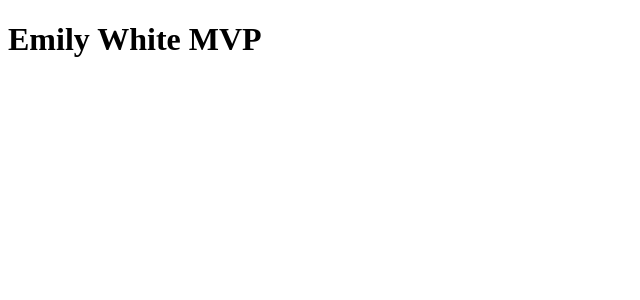
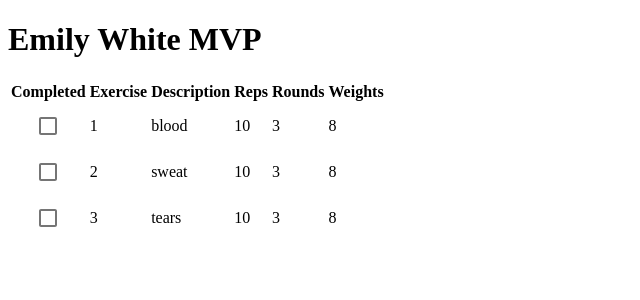
Before and after one commit to 13emwhite/fitness-mvp, a React (Create React App) app in the folder fitness-mvp/: page / in a window 1280 px wide. Shown: the top 300 px of the page, without its empty margins (0-640 px from the left). Built offline with nearby package versions, Linux system fonts and the light colour scheme.

Commit message:
rough draft of workout table and checkbox functionality

```diff
--- a/fitness-mvp/package.json
+++ b/fitness-mvp/package.json
@@ -4,11 +4,15 @@
   "author": "Emily White",
   "private": true,
   "dependencies": {
+    "@material-ui/core": "^4.11.0",
+    "@material-ui/icons": "^4.9.1",
     "@testing-library/jest-dom": "^5.11.5",
     "@testing-library/react": "^11.1.0",
     "@testing-library/user-event": "^12.1.10",
+    "bootstrap": "^4.5.3",
     "express": "^4.17.1",
     "react": "^17.0.1",
+    "react-bootstrap": "^1.4.0",
     "react-dom": "^17.0.1",
     "react-scripts": "4.0.0",
     "web-vitals": "^0.2.4"
--- a/fitness-mvp/src/App.js
+++ b/fitness-mvp/src/App.jsx
@@ -2,12 +2,14 @@
 // import './App.css';
 
 import React from 'react';
+import Workouts from './Workouts.jsx'
 
 class App extends React.Component {
   render() {
     return (
       <div>
         <h1>Emily White MVP</h1>
+        <Workouts />
       </div>
     );
   }
--- /dev/null
+++ b/fitness-mvp/src/Workouts.jsx
@@ -0,0 +1,51 @@
+import React from 'react';
+import Table from 'react-bootstrap/Table';
+
+import Checkbox from '@material-ui/core/Checkbox';
+// import CheckBoxOutlineBlankIcon from '@material-ui/icons/CheckBoxOutlineBlank';
+// import CheckBoxIcon from '@material-ui/icons/CheckBox';
+
+const Workouts = () => {
+  return (
+  <Table striped bordered hover variant="dark">
+  <thead>
+    <tr>
+      <th>Completed</th>
+      <th>Exercise</th>
+      <th>Description</th>
+      <th>Reps</th>
+      <th>Rounds</th>
+      <th>Weights</th>
+    </tr>
+  </thead>
+  <tbody>
+    <tr>
+    <th><Checkbox/></th>
+      <td>1</td>
+      <td>blood</td>
+      <td>10</td>
+      <td>3</td>
+      <td>8</td>
+    </tr>
+     <tr>
+     <th><Checkbox/></th>
+      <td>2</td>
+      <td>sweat</td>
+      <td>10</td>
+      <td>3</td>
+      <td>8</td>
+    </tr>
+     <tr>
+     <th><Checkbox/></th>
+      <td>3</td>
+      <td>tears</td>
+      <td>10</td>
+      <td>3</td>
+      <td>8</td>
+    </tr>
+  </tbody>
+</Table>
+  )
+}
+
+export default Workouts;
--- a/fitness-mvp/src/index.js
+++ b/fitness-mvp/src/index.js
@@ -1,7 +1,7 @@
 import React from 'react';
 import ReactDOM from 'react-dom';
 import './index.css';
-import App from './App';
+import App from './App.jsx';
 // import reportWebVitals from './reportWebVitals';
 
 ReactDOM.render(
```
Also changed, not shown: 1 other file (tests, documents, lock files or other folders).
